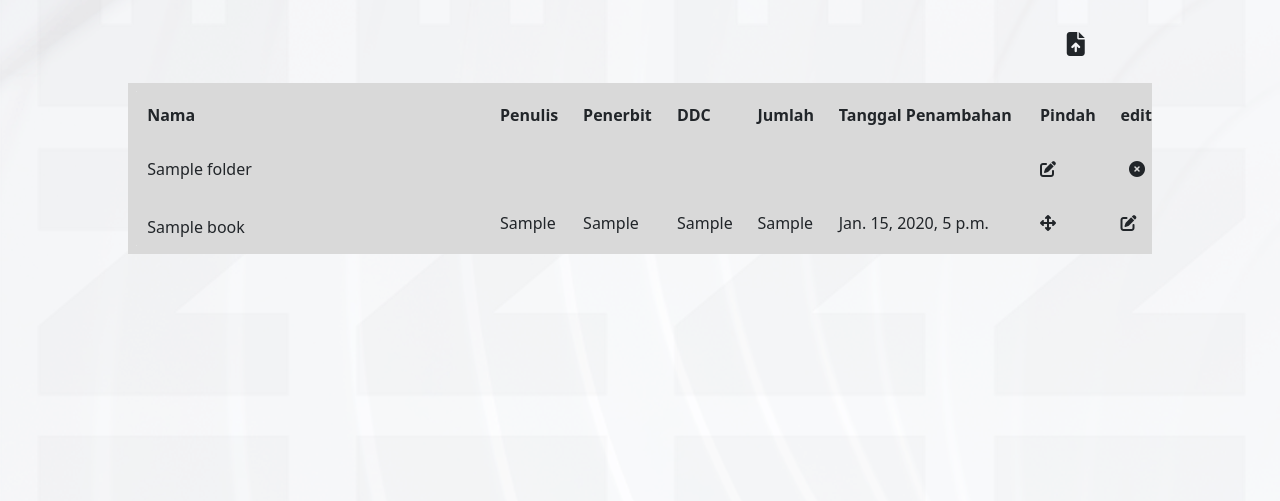
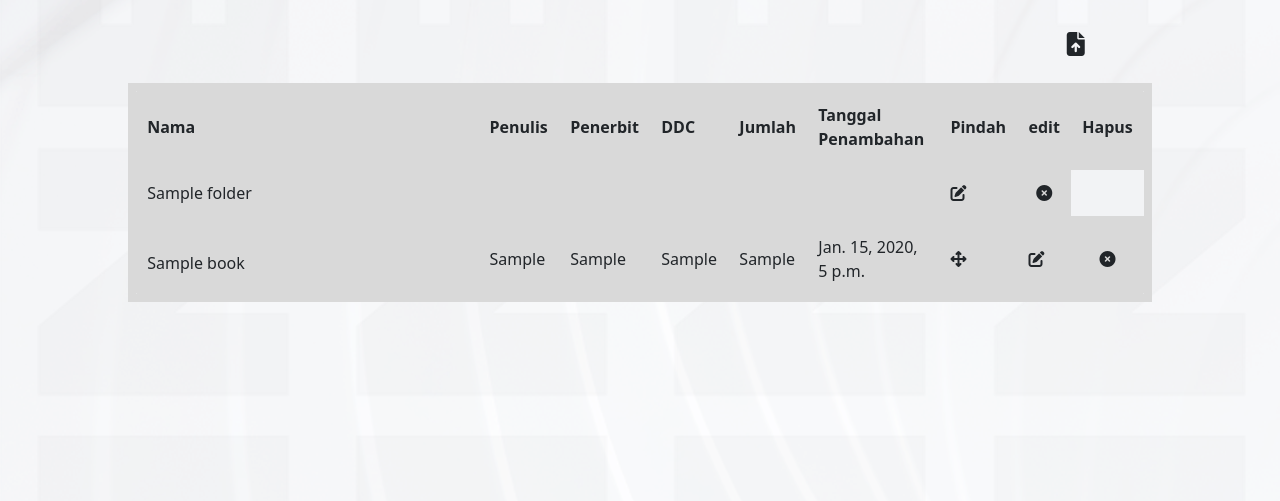
Before and after one commit to Luqmanmh/libmanagesys, a Django app: page /manage/s/ in a window 1280 px wide. Shown: the part 94-595 px from the top of the page. Run offline with Django 4.2, Linux system fonts and the light colour scheme; tables that the repository leaves empty hold one stand-in row (values such as "Sample post"); some libraries are stand-ins or nearby versions.

Commit message:
hopefully4 last init deploy

```diff
--- a/core/settings.py
+++ b/core/settings.py
@@ -1,6 +1,8 @@
 from pathlib import Path
 import os
 import dj_database_url
+from dotenv import load_dotenv
+load_dotenv()
 
 # Build paths inside the project like this: BASE_DIR / 'subdir'.
 BASE_DIR = Path(__file__).resolve().parent.parent
--- a/static/css/styles.css
+++ b/static/css/styles.css
@@ -1084,13 +1084,13 @@
     }
   }
   @media (width >= 48rem) {
-    .md\:w-\[80rem\] {
-      width: 80rem;
-    }
-  }
-  @media (width >= 48rem) {
     .md\:w-fit {
       width: fit-content;
+    }
+  }
+  @media (width >= 48rem) {
+    .md\:w-full {
+      width: 100%;
     }
   }
   @media (width >= 48rem) {
--- a/templates/manage.html
+++ b/templates/manage.html
@@ -107,7 +107,7 @@
         </div>
 
         <div class="tablecont overflow-x-scroll scroll-auto">
-            <table class="maintable mx-auto border-spacing-y-[0.08rem] md:w-[70rem]">
+            <table class="maintable mx-auto border-spacing-y-[0.08rem] md:w-full">
                 {% if root == 1%}
                 <tr class="bg-[#D9D9D9] border-[0.5rem] border-[#D9D9D9]">
                     <th class="rounded-tl-[15px] p-[.7rem]">Kelompok Buku</th>
```
